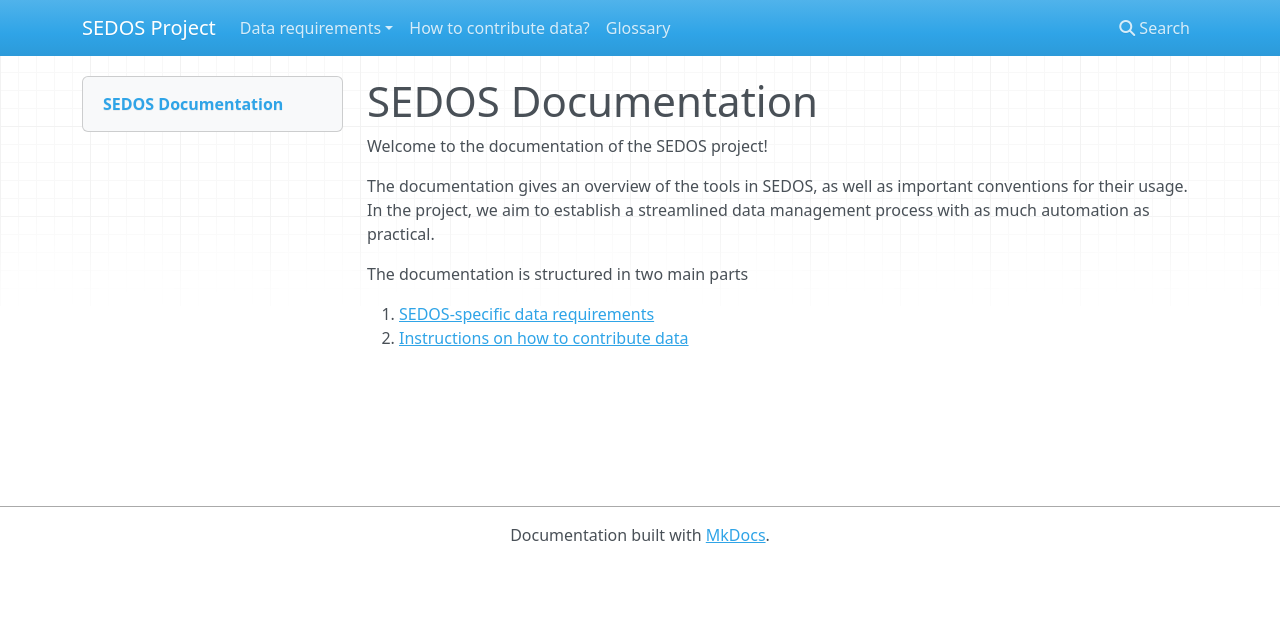
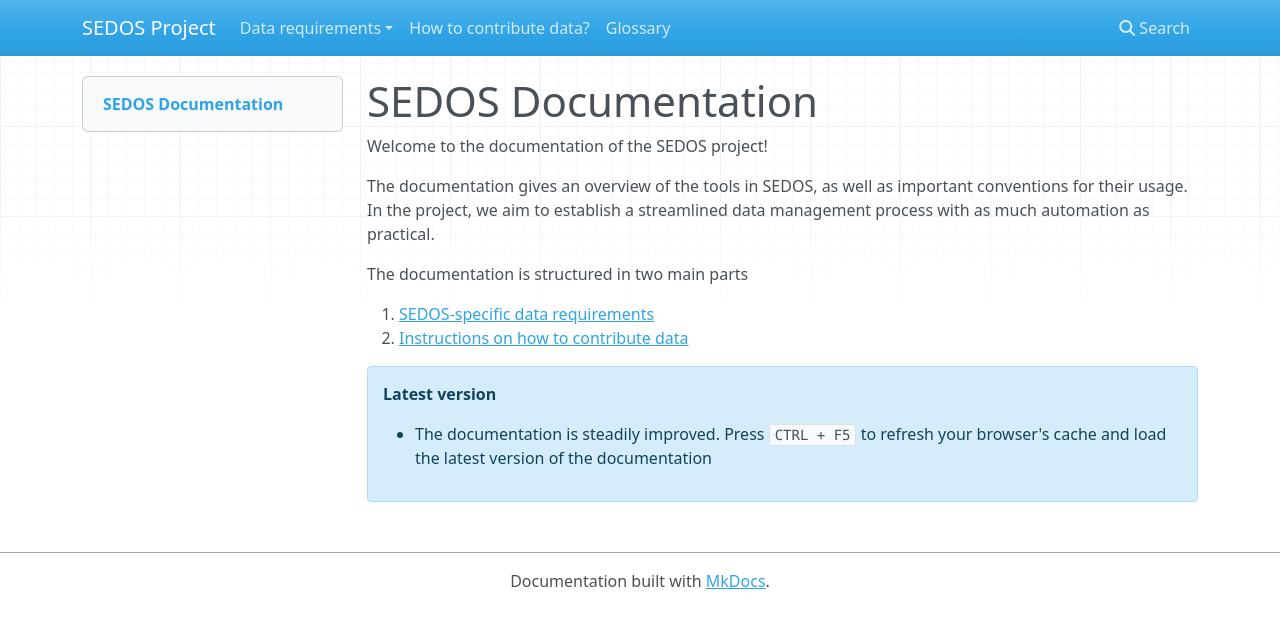
Before and after one commit to sedos-project/organization, an MkDocs documentation site: the page built from docs/index.md, in a window 1280 px wide. Shown: the top 628 px of the page. Built offline with MkDocs 1.6.1, drawn with Linux system fonts in a browser that asks for light colours; nearby versions of some CDN libraries.

Commit message:
Add note to refresh webpage for latest version

```diff
--- a/docs/index.md
+++ b/docs/index.md
@@ -9,3 +9,9 @@ The documentation is structured in two main parts
 
 1. [SEDOS-specific data requirements](./data_requirements/input_data.md)
 2. [Instructions on how to contribute data](./data_requirements/overview.md)
+
+
+!!! Note "Latest version"
+
+    * The documentation is steadily improved. Press `CTRL + F5` to refresh your browser's cache and load the
+    latest version of the documentation
```
